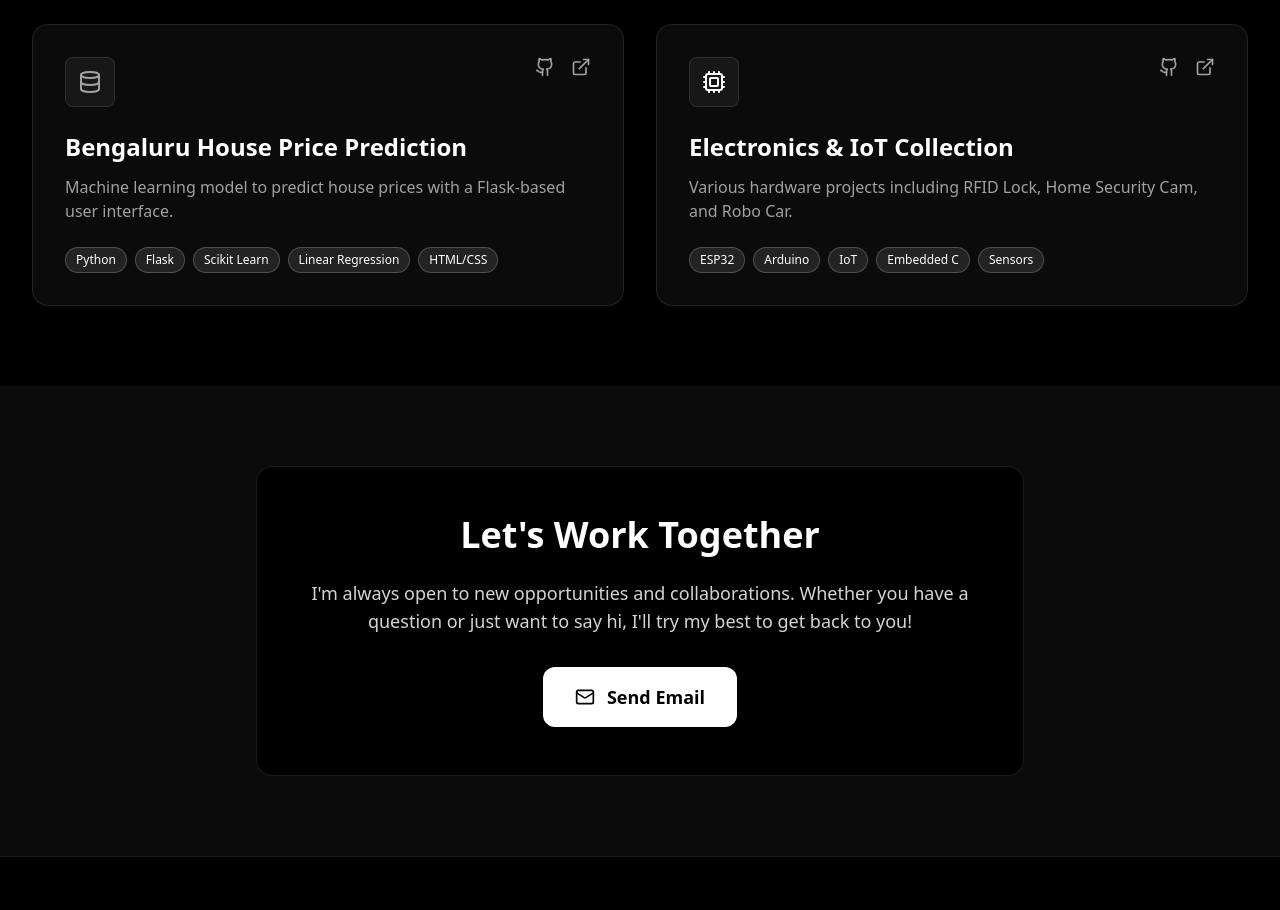
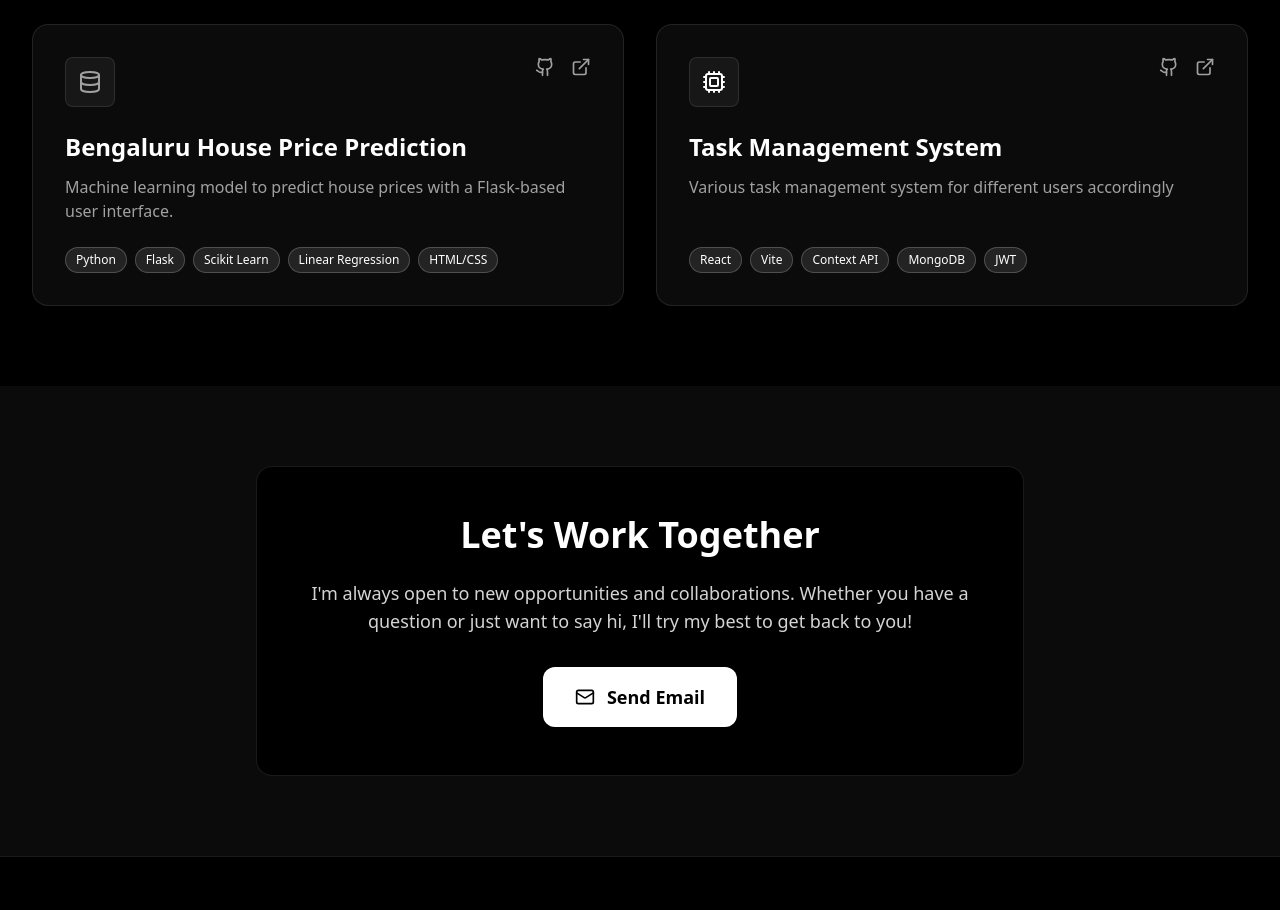
Before and after one commit to PriyanshiNmeher/portfolio, a Next.js app: page / in a window 1280 px wide. Shown: the part 2960-3870 px from the top of the page. Built offline with nearby package versions, Linux system fonts and the light colour scheme.

Commit message:
Update Projects.tsx

```diff
--- a/src/components/Projects.tsx
+++ b/src/components/Projects.tsx
@@ -28,13 +28,13 @@ const projects = [
         link: "https://github.com/PriyanshiNmeher/BHP",
         github: "https://github.com/PriyanshiNmeher/BHP"
     },
-    {
-        title: "Electronics & IoT Collection",
-        description: "Various hardware projects including RFID Lock, Home Security Cam, and Robo Car.",
-        tags: ["ESP32", "Arduino", "IoT", "Embedded C", "Sensors"],
+     {
+        title: "Task Management System",
+        description: "Various task management system for different users accordingly",
+        tags: ["React", "Vite", "Context API", "MongoDB", "JWT"],
         icon: <Cpu size={24} className="text-white" />,
-        link: "#",
-        github: "#"
+        link: "https://task-management-1-8649.onrender.com",
+        github: "https://github.com/PriyanshiNmeher/Task-Management"
     }
 ];
 
```
